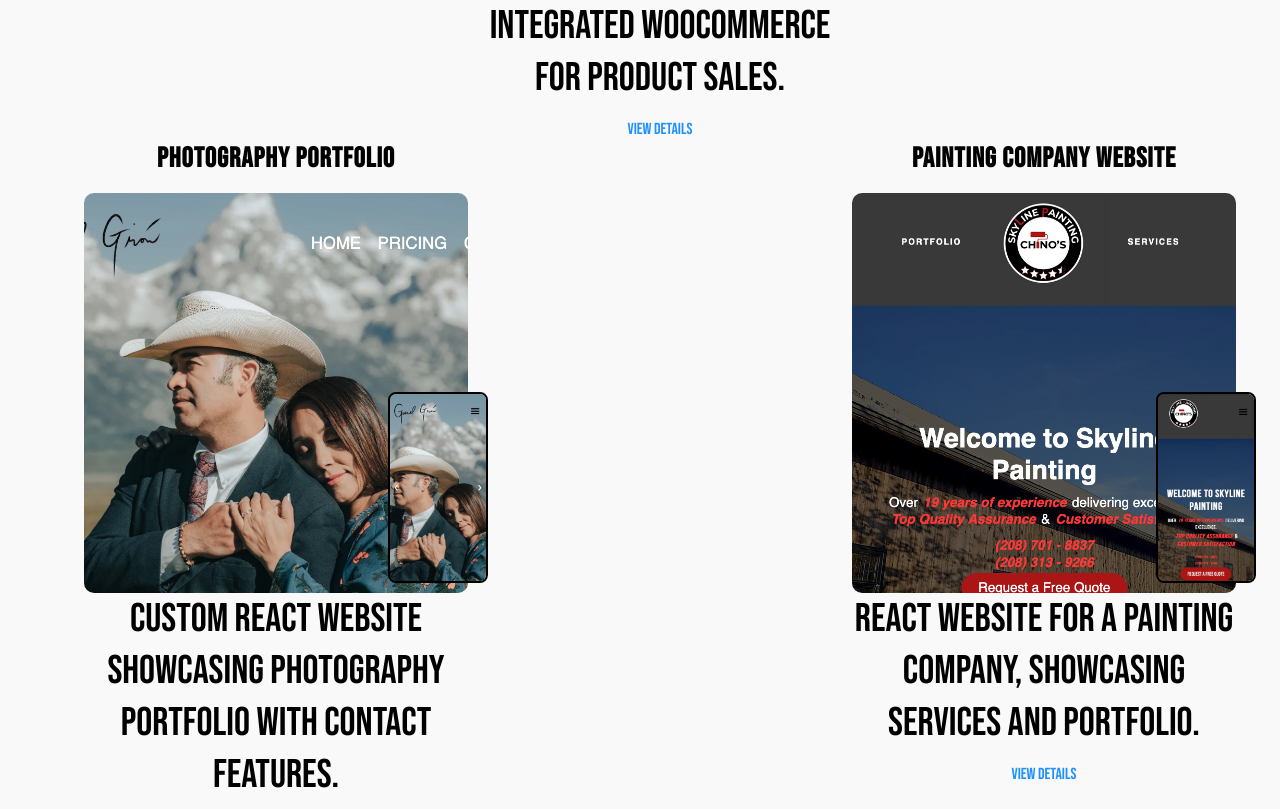
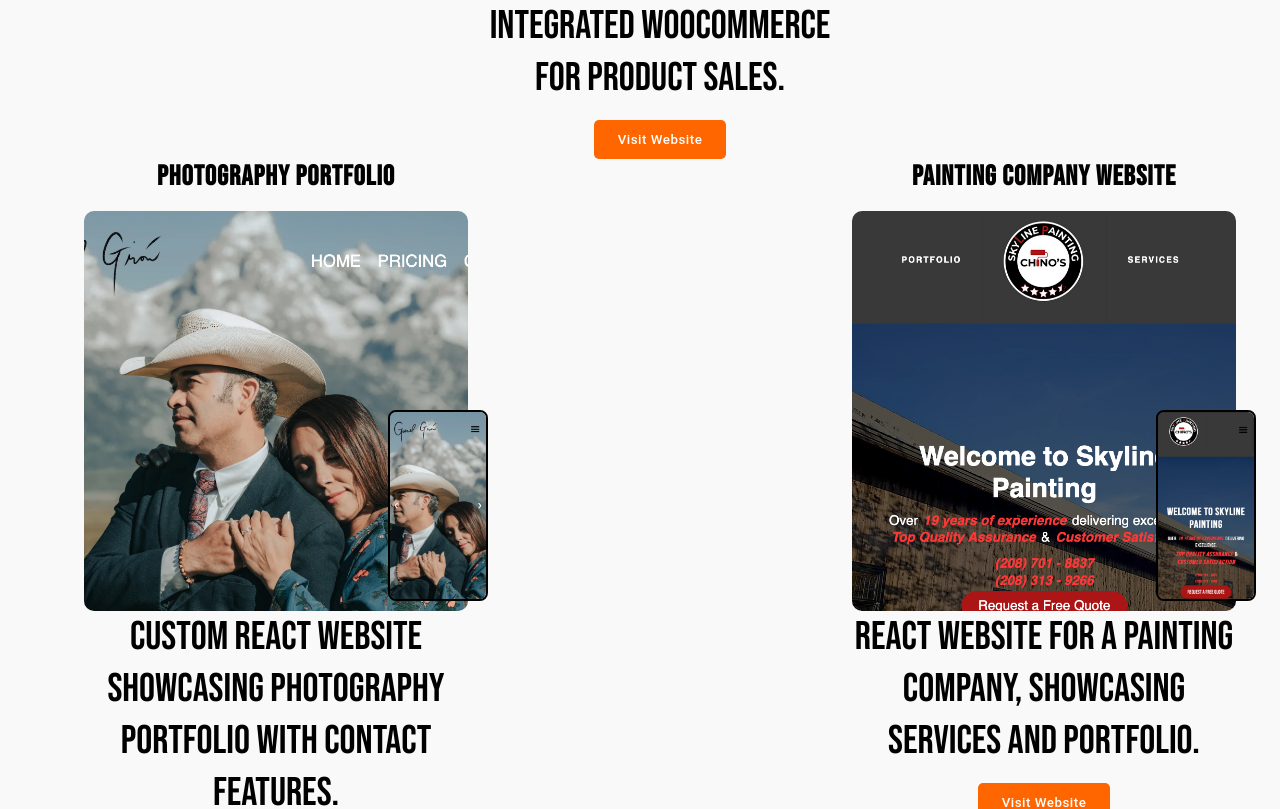
Before and after one commit to gabrielbortle/tetoncode, a React (Vite) app: page / in a window 1280 px wide. Shown: the part 3300-4109 px from the top of the page. Built offline with nearby package versions, Linux system fonts and the light colour scheme.

Commit message:
portfolio button

```diff
--- a/src/components/PortfolioSection/PortfolioSection.jsx
+++ b/src/components/PortfolioSection/PortfolioSection.jsx
@@ -1,5 +1,5 @@
 import React from 'react';
-import './PortfolioSection.css'
+import './PortfolioSection.css';
 
 // Photography Screenshot
 import photoDesktop from '../../assets/photoDesktop.jpg'
@@ -21,6 +21,7 @@ const PortfolioSection = () => {
       mobileImage: photoMobile,
       description: 'Custom React website showcasing photography portfolio with contact features.',
       link: '/projects/photography',
+      website: 'https://gabrielsphoto.com',
     },
     {
       title: 'Alterations Site',
@@ -28,6 +29,7 @@ const PortfolioSection = () => {
       mobileImage: almaMobile,
       description: 'E-commerce website with integrated WooCommerce for product sales.',
       link: '/projects/alterations',
+      website: 'https://alterationsbyalma.com',
     },
     {
       title: 'Painting Company Website',
@@ -35,8 +37,13 @@ const PortfolioSection = () => {
       mobileImage: skylineMobile,
       description: 'React website for a painting company, showcasing services and portfolio.',
       link: '/projects/painting',
+      website: 'https://skylinepainting27.com',
     },
   ];
+
+  const handleButtonClick = (website) => {
+    window.location.href = website;
+  };
 
   return (
     <section className="portfolio">
@@ -52,12 +59,17 @@ const PortfolioSection = () => {
               <img className="mobile-img" src={project.mobileImage} alt={`${project.title} Mobile`} />
             </div>
             <p>{project.description}</p>
-        <a href={project.link} className="view-details">View Details</a>
+            {/* Updated to button */}
+            <button
+              className="view-details"
+              onClick={() => handleButtonClick(project.website)}
+            >
+              Visit Website
+            </button>
           </div>
         ))}
       </div>
     </section>
-
   );
 };
 
```
Lines whose indentation alone changed are shown as unchanged.
